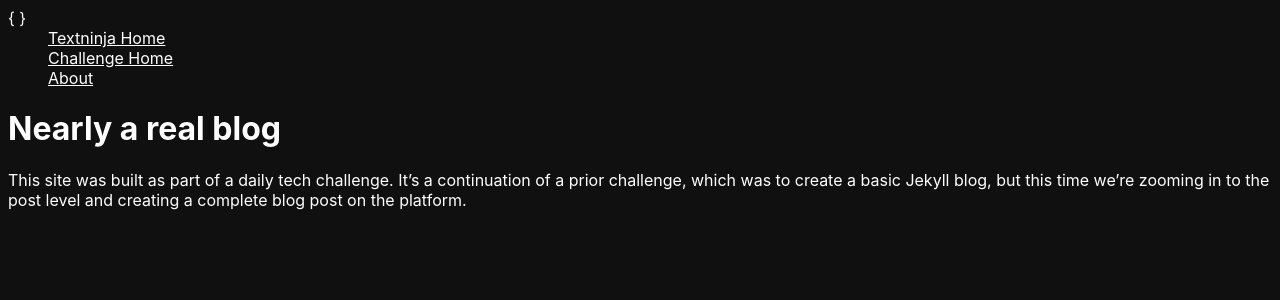
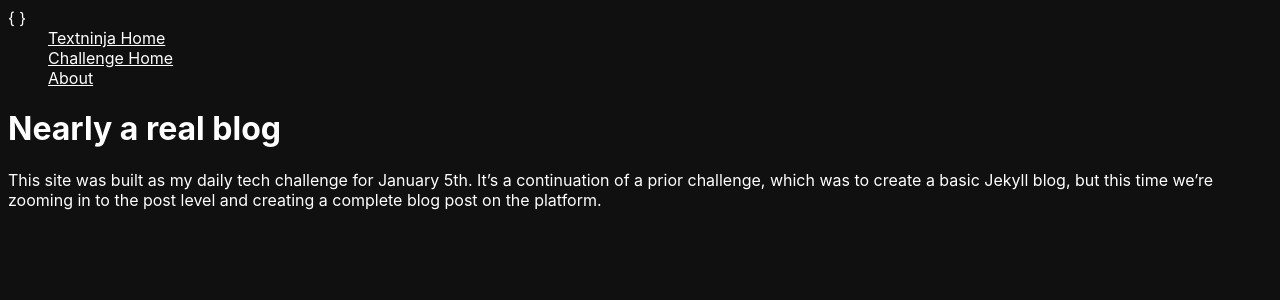
Before and after one commit to textninja/dtc0007, a Jekyll site: the page built from about.markdown, in a window 1280 px wide. Shown: the top 300 px of the page. Built offline with Jekyll 4.4.1, drawn with Linux system fonts in a browser that asks for light colours.

Commit message:
Update to about

```diff
--- a/_data/nav.yaml
+++ b/_data/nav.yaml
@@ -4,4 +4,3 @@
   href: /
 - name: About
   href: /about/
--
--- a/about.markdown
+++ b/about.markdown
@@ -6,4 +6,4 @@ permalink: /about/
 
 # Nearly a real blog
 
-This site was built as part of a daily tech challenge. It's a continuation of a prior challenge, which was to create a basic Jekyll blog, but this time we're zooming in to the post level and creating a complete blog post on the platform.
+This site was built as my daily tech challenge for January 5th. It's a continuation of a prior challenge, which was to create a basic Jekyll blog, but this time we're zooming in to the post level and creating a complete blog post on the platform.
```
